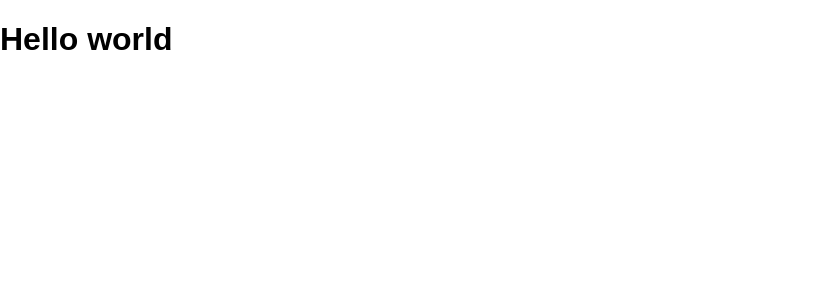
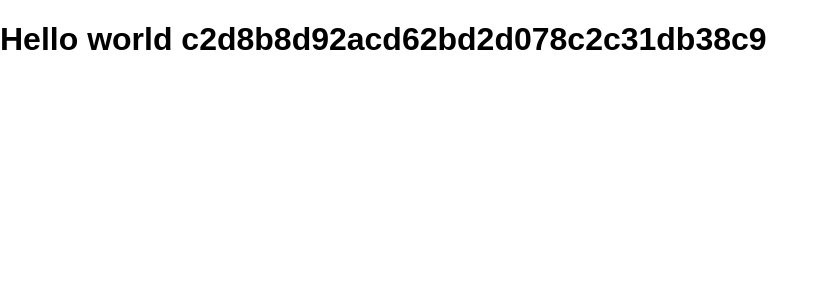
Before and after one commit to fernahh/weather-now-react, a React (Create React App) app: page / in a window 1280 px wide. Shown: the top 300 px of the page, without its empty margins (0-827 px from the left). Built offline with nearby package versions, Linux system fonts and the light colour scheme.

Commit message:
Create environment config

```diff
--- a/src/App.js
+++ b/src/App.js
@@ -3,7 +3,7 @@ import React, { Component } from 'react'
 class App extends Component {
   render() {
     return (
-      <h1>Hello world</h1>
+      <h1>Hello world {process.env.REACT_APP_API_KEY}</h1>
     )
   }
 }
```
Also changed, not shown: 2 other files (tests, documents, lock files or other folders).
